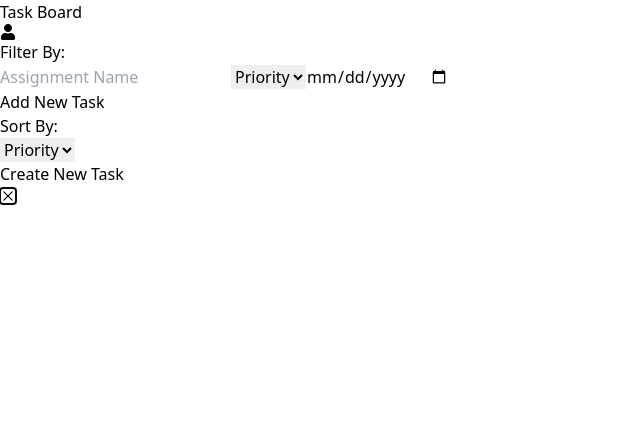
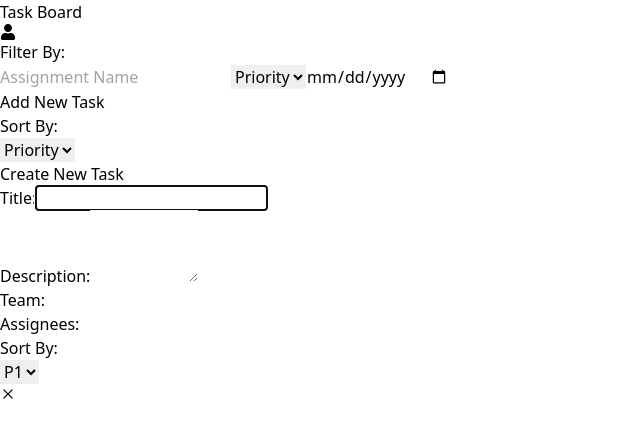
Before and after one commit to Sushil500530/Task_Tracker_Project, a React (Vite) app: page / in a window 1280 px wide. Shown: the top 438 px of the page, without its empty margins (0-640 px from the left). Built offline with nearby package versions, Linux system fonts and the light colour scheme.

Commit message:
add create task form

```diff
--- /dev/null
+++ b/src/pages/CreateTask.jsx
@@ -0,0 +1,37 @@
+
+const CreateTask = () => {
+    return (
+        <div>
+            <h1 className="text-xl font-bold uppercase mb-8">Create New Task</h1>
+            <div className="space-y-5">
+                <div className="flex items-center justify-between">
+                    <label className="w-1/3 text-base font-bold">Title:</label>
+                    <input type="text" name="title" className="border w-full bg-[#c5c0c0]" />
+                </div>
+                <div className="flex items-center justify-between">
+                    <label className="w-1/3">Description:</label>
+                    <textarea name="description" id="" className="border w-full bg-[#c5c0c0]" cols="10" rows="3"></textarea>
+                </div>
+                <div className="flex items-center justify-between">
+                    <label className="w-1/3 text-base font-bold">Team:</label>
+                    <input type="text" name="team" className="border w-full bg-[#c5c0c0]" />
+                </div>
+                <div className="flex items-center justify-between">
+                    <label className="w-1/3 text-base font-bold">Assignees:</label>
+                    <input type="text" name="title" className="border w-full bg-[#c5c0c0]" />
+                </div>
+                <div className="flex items-center justify-center md:justify-start lg:justify-start gap-5">
+                    <h1 className="text-base font-bold ">Sort By:  </h1>
+                    <select name="sortBy" id="sortBy" className="px-2 py-1 rounded bg-[#c5c0c0]" >
+                        <option className="divide-y" value="p1">P1</option>
+                        <option value="p0">P0</option>
+                        <option value="p1">P1</option>
+                        <option value="p2">P2</option>
+                    </select>
+                </div>
+            </div>
+        </div>
+    );
+};
+
+export default CreateTask;
--- a/src/pages/Header.jsx
+++ b/src/pages/Header.jsx
@@ -1,5 +1,6 @@
 import { useState } from "react";
 import Modal from "../components/shared/Modal";
+import CreateTask from "./CreateTask";
 
 const Header = () => {
     let [isOpen, setIsOpen] = useState(true);
@@ -35,7 +36,7 @@ const Header = () => {
                 </select>
             </div>
             <Modal isOpen={isOpen} setIsOpen={setIsOpen} >
-                <h1>Create New Task</h1>
+            <CreateTask />
             </Modal>
         </div>
     );
```
